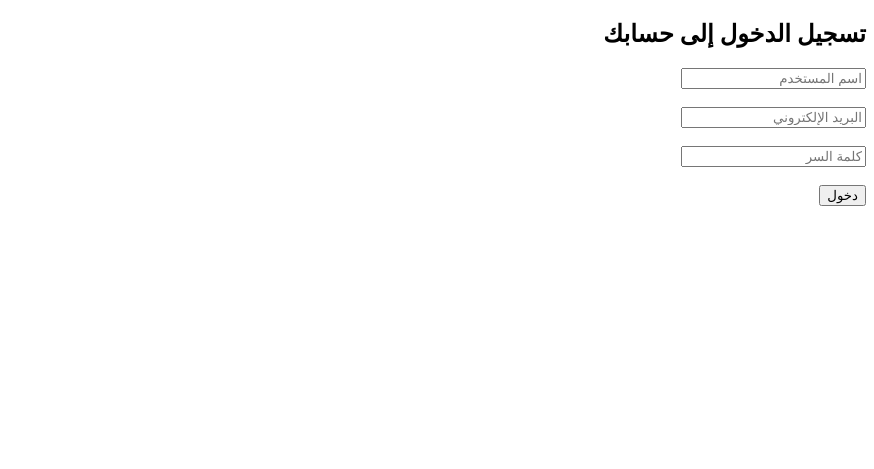
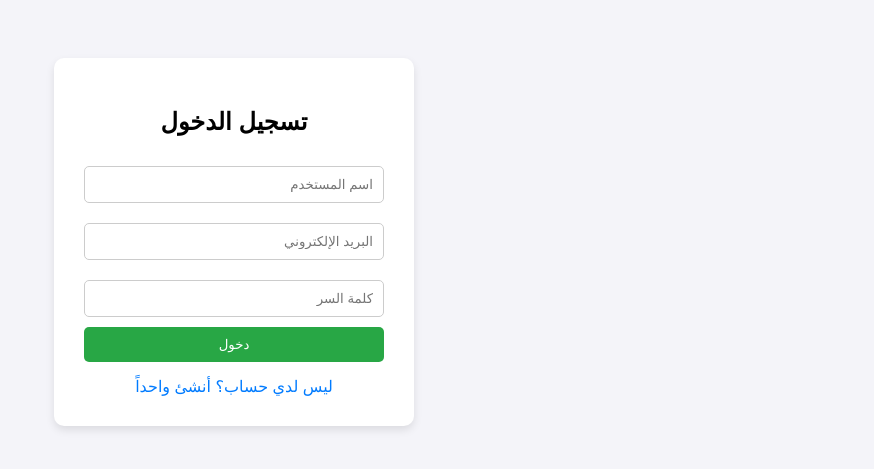
Before and after one commit to chichideb2007-blip/bisnes, a Flask app: page /login in a window 1280 px wide. Shown: the top 469 px of the page, without its empty margins (406-1280 px from the left). Run offline with Flask 3, Linux system fonts and the light colour scheme.

Commit message:
Update login.html

```diff
--- a/templates/login.html
+++ b/templates/login.html
@@ -1,21 +1,29 @@
 <!DOCTYPE html>
 <html lang="ar" dir="rtl">
 <head>
-    <meta charset="UTF-8">
-    <title>تسجيل الدخول</title>
+    <style>
+        body { font-family: Arial, sans-serif; display: flex; justify-content: center; padding-top: 50px; background-color: #f4f4f9; }
+        .container { background: white; padding: 30px; border-radius: 10px; box-shadow: 0 4px 8px rgba(0,0,0,0.1); width: 300px; text-align: center; }
+        input { width: 100%; padding: 10px; margin: 10px 0; border: 1px solid #ccc; border-radius: 5px; box-sizing: border-box; }
+        button { width: 100%; padding: 10px; background-color: #28a745; color: white; border: none; border-radius: 5px; cursor: pointer; }
+        .link { margin-top: 15px; display: block; color: #007bff; text-decoration: none; cursor: pointer; }
+    </style>
 </head>
 <body>
-    <h2>تسجيل الدخول إلى حسابك</h2>
+    <div class="container">
+        <h2>{{ "إنشاء حساب" if is_register else "تسجيل الدخول" }}</h2>
+        {% if error %}<p style="color: red;">{{ error }}</p>{% endif %}
 
-    {% if error %}
-        <p style="color: red; font-weight: bold;">{{ error }}</p>
-    {% endif %}
+        <form action="{{ '/register' if is_register else '/login' }}" method="POST">
+            <input type="text" name="username" placeholder="اسم المستخدم" required>
+            <input type="email" name="email" placeholder="البريد الإلكتروني" required>
+            <input type="password" name="password" placeholder="كلمة السر" required>
+            <button type="submit">{{ "تسجيل" if is_register else "دخول" }}</button>
+        </form>
 
-    <form action="/login" method="POST">
-        <input type="text" name="username" placeholder="اسم المستخدم" required><br><br>
-        <input type="email" name="email" placeholder="البريد الإلكتروني" required><br><br>
-        <input type="password" name="password" placeholder="كلمة السر" required><br><br>
-        <button type="submit">دخول</button>
-    </form>
+        <a href="{{ '/login' if is_register else '/register' }}" class="link">
+            {{ "لدي حساب بالفعل" if is_register else "ليس لدي حساب؟ أنشئ واحداً" }}
+        </a>
+    </div>
 </body>
 </html>
```
